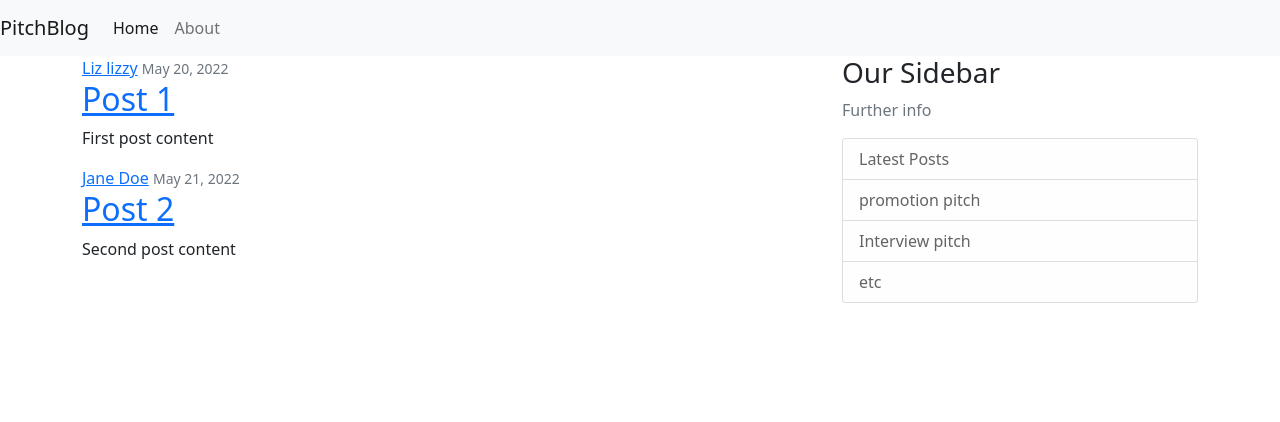
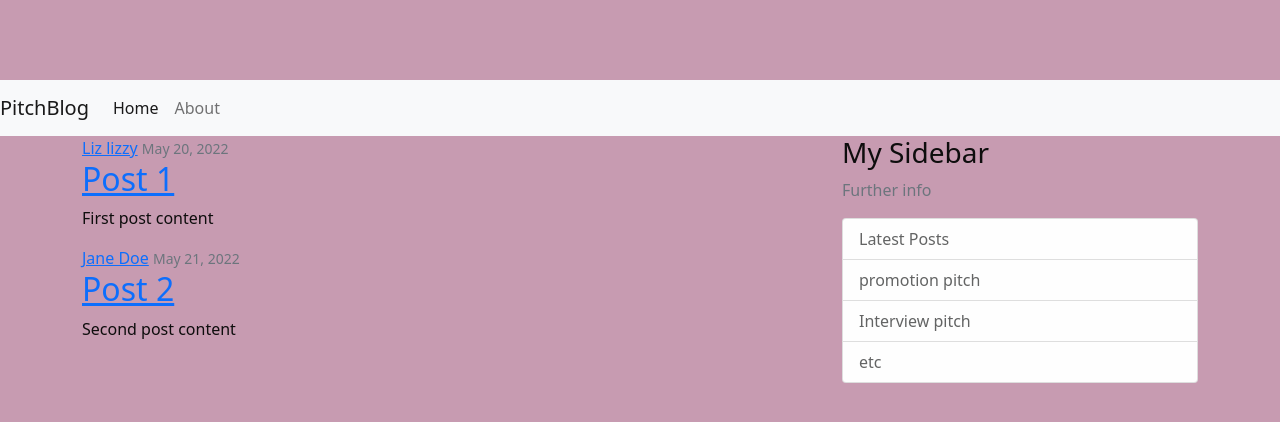
Before and after one commit to Liz-Adhiambo/flaskWeek3-IP, a Flask app: page / in a window 1280 px wide. Shown: the top 422 px of the page. Run offline with Flask 2, Linux system fonts and the light colour scheme; some libraries are stand-ins or nearby versions.

Commit message:
Added css file and styling

```diff
--- /dev/null
+++ b/static/mains.css
@@ -0,0 +1,5 @@
+body {
+    background: #c79bb1;
+    color: #0e0d0d;
+    margin-top: 5rem;
+  }
--- a/templates/base.html
+++ b/templates/base.html
@@ -8,7 +8,7 @@
     <!-- Bootstrap CSS -->
     <link rel="stylesheet" href="https://cdn.jsdelivr.net/npm/bootstrap@5.1.3/dist/css/bootstrap.min.css" integrity="sha384-1BmE4kWBq78iYhFldvKuhfTAU6auU8tT94WrHftjDbrCEXSU1oBoqyl2QvZ6jIW3" crossorigin="anonymous">
 
-    <link rel="stylesheet" type="text/css" href="{{ url_for('static', filename='main.css') }}">
+    <link rel="stylesheet" type="text/css" href="{{ url_for('static', filename='mains.css') }}">
 
     {% if title %}
         <title>Pitch Blog - {{ title }}</title>
@@ -39,7 +39,7 @@
         </div>
         <div class="col-md-4">
           <div class="content-section">
-            <h3>Our Sidebar</h3>
+            <h3>My Sidebar</h3>
             <p class='text-muted'>Further info
               <ul class="list-group">
                 <li class="list-group-item list-group-item-light">Latest Posts</li>
```
